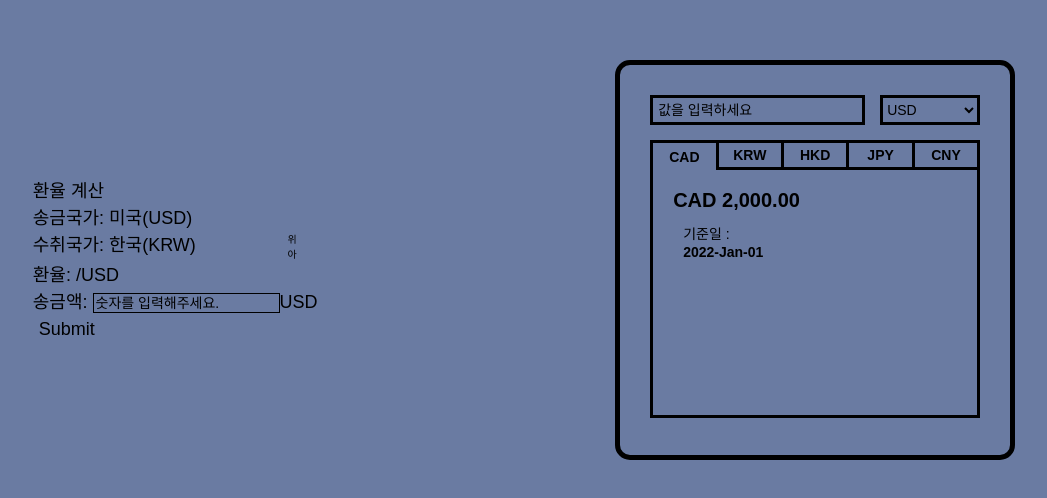
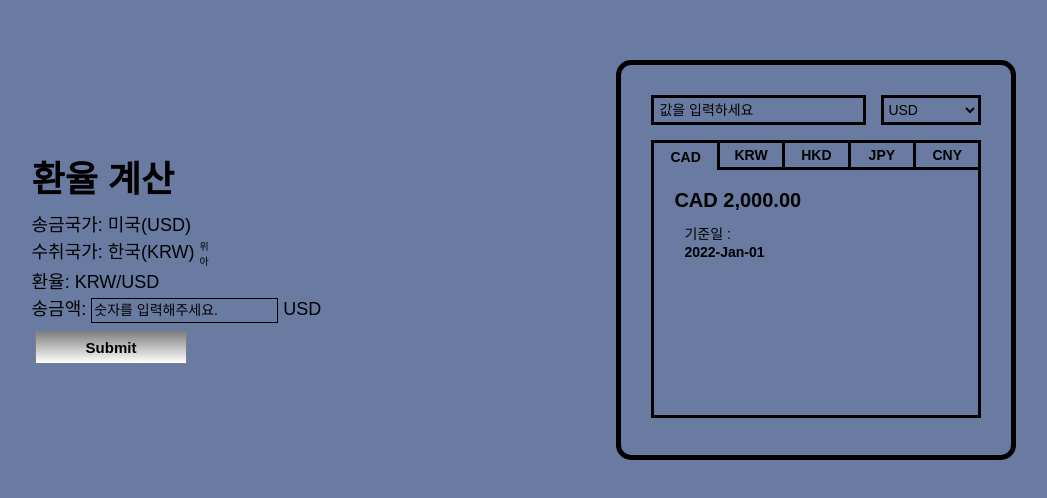
Before and after one commit to Free-Onboarding-team4/Currency-Converter, a React (Create React App) app: page / in a window 1280 px wide. Shown: the part 140-638 px from the top of the page, without its empty margins (116-1163 px from the left). Built offline with nearby package versions, Linux system fonts and the light colour scheme; no server answers.

Commit message:
✨ API 연동 완료
💄 레이아웃 스타일링 추가 구현 완료

```diff
--- a/src/components/SelectConverter/SelectConverter.jsx
+++ b/src/components/SelectConverter/SelectConverter.jsx
@@ -1,11 +1,12 @@
 import React, { useState } from "react";
+import { ConDate } from "../../constants";
+import { Country } from "../../constants";
+import { API_ENDPOINT } from "../../constants";
 import styled from "styled-components";
-import { COLOR } from "../../constants";
-import { ConDate } from "../../constants";
-import { API_ENDPOINT } from "../../constants";
 
 export const SelectConverter = () => {
   const [current, setCurrent] = useState(0);
+
   const onClickUp = () => {
     if (current === 0) return;
     setCurrent(current - 1);
@@ -16,22 +17,29 @@ export const SelectConverter = () => {
     setCurrent(current + 1);
   };
 
+  fetch(API_ENDPOINT)
+    .then((res) => res.json())
+    .then((data) => console.log(data));
+
   return (
     <Container>
-      <h2>환율 계산</h2>
+      <Header>환율 계산</Header>
       <form>
         <ul>
           <li>송금국가: 미국(USD)</li>
           <ConContainer>
-            수취국가: {ConDate[current].label}
+            수취국가:
             <UpDownContainer>
-              <UpDown onClick={onClickUp}>위</UpDown>
-              <UpDown onClick={onClickDown}>아</UpDown>
+              {ConDate[current].label}
+              <ArrowContainer>
+                <UpDown onClick={onClickUp}>위</UpDown>
+                <UpDown onClick={onClickDown}>아</UpDown>
+              </ArrowContainer>
             </UpDownContainer>
           </ConContainer>
           <li>
             환율: {}
-            {}/USD
+            {Country[current].label}/USD
           </li>
           <li>
             송금액:
@@ -39,39 +47,63 @@ export const SelectConverter = () => {
             USD
           </li>
         </ul>
-        <button type="submit">Submit</button>
+        <Button type="submit">Submit</Button>
       </form>
     </Container>
   );
 };
+
+const Button = styled.button`
+  border: solid 1px gray;
+  margin: 8px 3px;
+  padding: 7px 50px;
+  background: linear-gradient(gray, white);
+  font-size: 15px;
+  font-weight: bold;
+`;
+
+const Header = styled.h1`
+  margin: 5px 0;
+  font-weight: bold;
+`;
+
+const MoneyInput = styled.input`
+  font-size: 14px;
+  line-height: inherit;
+  border: 1px solid #000;
+  margin: 0 5px;
+  &::-webkit-outer-spin-button,
+  &::-webkit-inner-spin-button {
+    -webkit-appearance: none;
+  }
+  &::placeholder {
+    color: #000;
+  }
+`;
+
+const ArrowContainer = styled.div`
+  display: flex;
+  flex-direction: column;
+  margin-left: 5px;
+`;
 
 const Container = styled.section`
   font-size: 18px;
   line-height: 1.5;
   color: #000;
 `;
-const MoneyInput = styled.input`
-  font-size: 14px;
-  line-height: 1.2;
-  border: 1px solid #000;
-  margin-left: 5px;
-  &::-webkit-outer-spin-button,
-  &::-webkit-inner-spin-button {
-    -webkit-appearance: none;
-    margin: 0;
-  }
-  &::placeholder {
-    color: #000;
-  }
-`;
+
 const ConContainer = styled.li`
   display: flex;
-  justify-content: space-between;
 `;
-const UpDownContainer = styled.div``;
+
+const UpDownContainer = styled.div`
+  display: flex;
+  padding-left: 5px;
+`;
+
 const UpDown = styled.div`
   cursor: pointer;
   width: 30px;
   font-size: 10px;
 `;
-// 866734413fd906b3ca4b9709a36b47d9
--- a/src/constants/index.js
+++ b/src/constants/index.js
@@ -1,26 +1,42 @@
-export const API_ENDPOINT = 'http://api.currencylayer.com/live?access_key=866734413fd906b3ca4b9709a36b47d9&format=1';
+export const API_ENDPOINT =
+  "http://api.currencylayer.com/live?access_key=866734413fd906b3ca4b9709a36b47d9&currencies=USD,KRW,JPY,PHP&format=1";
 
 export const COLOR = {
-  MAIN: '#FFDFDE',
-  BACKGROUND: '#6a7ba2',
-  FONT: '#000',
+  MAIN: "#FFDFDE",
+  BACKGROUND: "#6a7ba2",
+  FONT: "#000",
 };
 
 export const BORDER = {
-  SHORTCUT: '3px solid #000',
+  SHORTCUT: "3px solid #000",
 };
 
 export const ConDate = [
   {
     id: 0,
-    label: '한국(KRW)',
+    label: "한국(KRW)",
   },
   {
     id: 1,
-    label: '일본(JPY))',
+    label: "일본(JPY)",
   },
   {
     id: 2,
-    label: '필리핀(PHP)',
+    label: "필리핀(PHP)",
   },
 ];
+
+export const Country = [
+  {
+    id: 0,
+    label: "KRW",
+  },
+  {
+    id: 1,
+    label: "JPY",
+  },
+  {
+    id: 2,
+    label: "PHP",
+  },
+];
```
